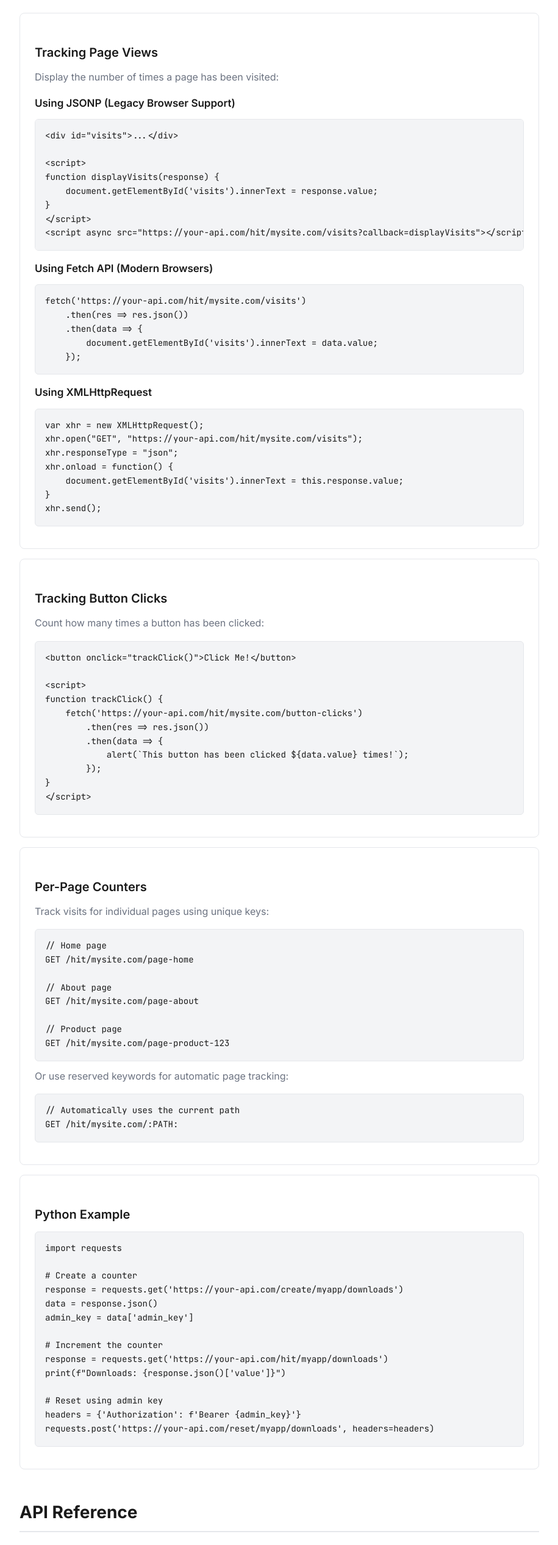
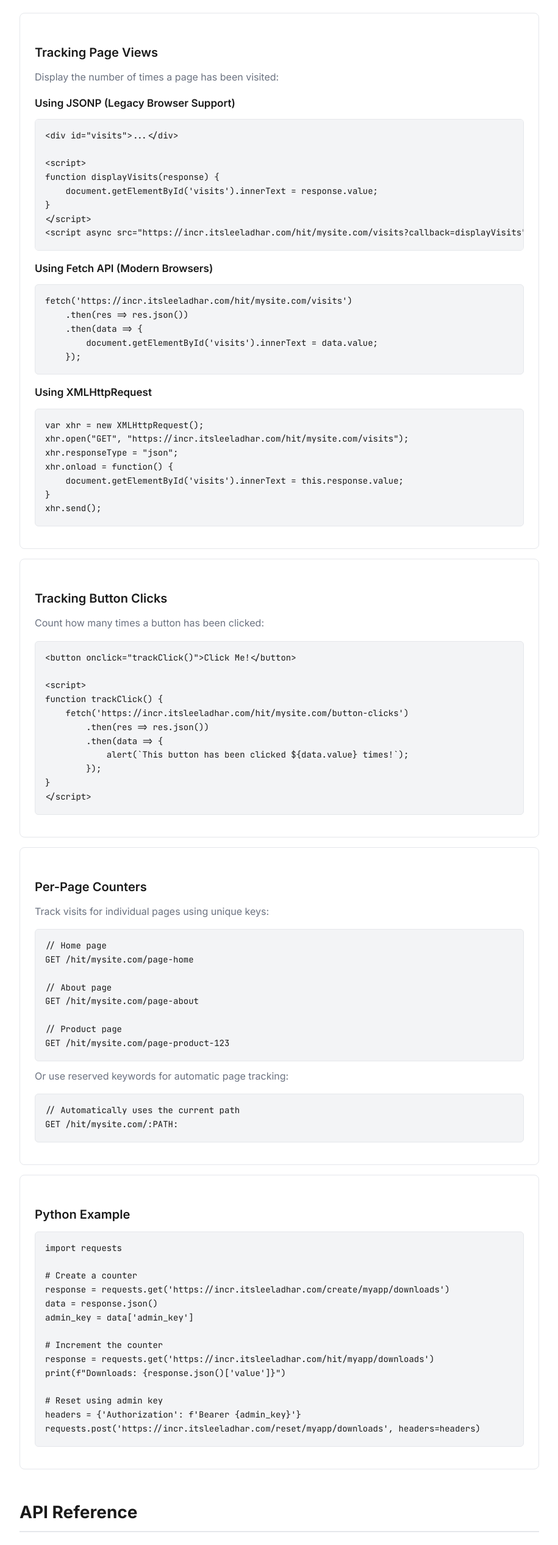
Before and after one commit to leeladharrao/incr, a website: page src/public/index.html in a window 1280 px wide. Shown: the part 2964-5497 px from the top of the page at 61% size, without its empty margins (182-1097 px from the left). Drawn offline with Linux system fonts and the light colour scheme.

Commit message:
minor review fixes

```diff
--- a/src/constants.ts
+++ b/src/constants.ts
@@ -32,3 +32,6 @@ export const BODY_SIZE_LIMIT = 1048576; // 1MB
 export const RANDOM_NAMESPACE_LENGTH = 10;
 export const RANDOM_KEY_LENGTH = 10;
 export const ADMIN_KEY_LENGTH = 32;
+
+// API Response constants
+export const NON_EXISTENT_TTL = -2e-9;
--- a/src/public/index.html
+++ b/src/public/index.html
@@ -509,10 +509,10 @@ function displayVisits(response) {
     document.getElementById('visits').innerText = response.value;
 }
 &lt;/script&gt;
-&lt;script async src="https://your-api.com/hit/mysite.com/visits?callback=displayVisits"&gt;&lt;/script&gt;</code></pre>
+&lt;script async src="https://incr.itsleeladhar.com/hit/mysite.com/visits?callback=displayVisits"&gt;&lt;/script&gt;</code></pre>
 
                 <h4>Using Fetch API (Modern Browsers)</h4>
-                <pre><code>fetch('https://your-api.com/hit/mysite.com/visits')
+                <pre><code>fetch('https://incr.itsleeladhar.com/hit/mysite.com/visits')
     .then(res => res.json())
     .then(data => {
         document.getElementById('visits').innerText = data.value;
@@ -520,7 +520,7 @@ function displayVisits(response) {
 
                 <h4>Using XMLHttpRequest</h4>
                 <pre><code>var xhr = new XMLHttpRequest();
-xhr.open("GET", "https://your-api.com/hit/mysite.com/visits");
+xhr.open("GET", "https://incr.itsleeladhar.com/hit/mysite.com/visits");
 xhr.responseType = "json";
 xhr.onload = function() {
     document.getElementById('visits').innerText = this.response.value;
@@ -535,7 +535,7 @@ xhr.send();</code></pre>
 
 &lt;script&gt;
 function trackClick() {
-    fetch('https://your-api.com/hit/mysite.com/button-clicks')
+    fetch('https://incr.itsleeladhar.com/hit/mysite.com/button-clicks')
         .then(res => res.json())
         .then(data => {
             alert(`This button has been clicked ${data.value} times!`);
@@ -566,17 +566,17 @@ GET /hit/mysite.com/:PATH:</code></pre>
                 <pre><code>import requests
 
 # Create a counter
-response = requests.get('https://your-api.com/create/myapp/downloads')
+response = requests.get('https://incr.itsleeladhar.com/create/myapp/downloads')
 data = response.json()
 admin_key = data['admin_key']
 
 # Increment the counter
-response = requests.get('https://your-api.com/hit/myapp/downloads')
+response = requests.get('https://incr.itsleeladhar.com/hit/myapp/downloads')
 print(f"Downloads: {response.json()['value']}")
 
 # Reset using admin key
 headers = {'Authorization': f'Bearer {admin_key}'}
-requests.post('https://your-api.com/reset/myapp/downloads', headers=headers)</code></pre>
+requests.post('https://incr.itsleeladhar.com/reset/myapp/downloads', headers=headers)</code></pre>
             </div>
         </section>
 
--- a/src/services/counter.service.ts
+++ b/src/services/counter.service.ts
@@ -1,9 +1,10 @@
 import { nanoid } from 'nanoid';
 import { redis, buildKey, buildAdminKey, DEFAULT_EXPIRATION } from '../redis.js';
 import { validateKey, validateNamespace, formatDuration } from '../utils.js';
-import { RANDOM_NAMESPACE_LENGTH, RANDOM_KEY_LENGTH, ADMIN_KEY_LENGTH } from '../constants.js';
+import { RANDOM_NAMESPACE_LENGTH, RANDOM_KEY_LENGTH, ADMIN_KEY_LENGTH, NON_EXISTENT_TTL } from '../constants.js';
 
 export interface CounterInfo {
+
     value: number;
     full_key: string;
     is_genuine: boolean;
@@ -111,9 +112,10 @@ export class CounterService {
         ]);
 
         const exists = value !== null;
-        const expiresIn = exists ? ttl : -2e-9;
+        const expiresIn = exists ? ttl : NON_EXISTENT_TTL;
 
         return {
+
             value: value ?? -1,
             full_key: fullKey,
             is_genuine: adminExists === 0, // true if no admin key (created via /hit)
```
Also changed, not shown: src/routes/admin.routes.ts (+8 -4 lines), src/routes/counter.routes.ts (+6 -3 lines), src/utils.ts (+18 -0 lines).
